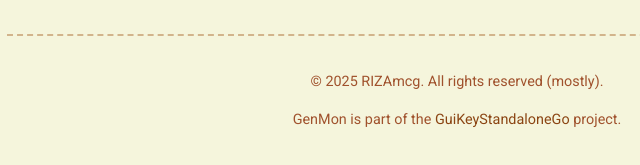
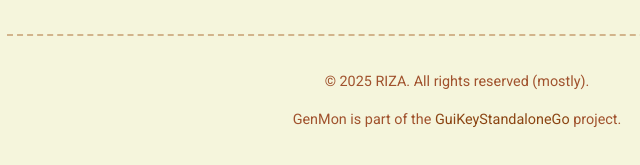
Before and after one commit to RIZAmohammadkhan/GuiKeyStandaloneGo, a plain HTML site: page index.html in a window 1280 px wide. Shown: the part 2479-2644 px from the top of the page, 183-823 px from the left. Drawn offline with Linux system fonts and the light colour scheme.

Commit message:
Update index.html

```diff
--- a/index.html
+++ b/index.html
@@ -314,7 +314,7 @@
         </section>
 
         <footer>
-            <p>© <span id="currentYear"></span> RIZAmcg. All rights reserved (mostly).</p>
+            <p>© <span id="currentYear"></span> RIZA. All rights reserved (mostly).</p>
             <p>GenMon is part of the <a href="https://github.com/RIZAmohammadkhan/GuiKeyStandaloneGo" target="_blank" rel="noopener noreferrer">GuiKeyStandaloneGo</a> project.</p>
         </footer>
     </div>
```
